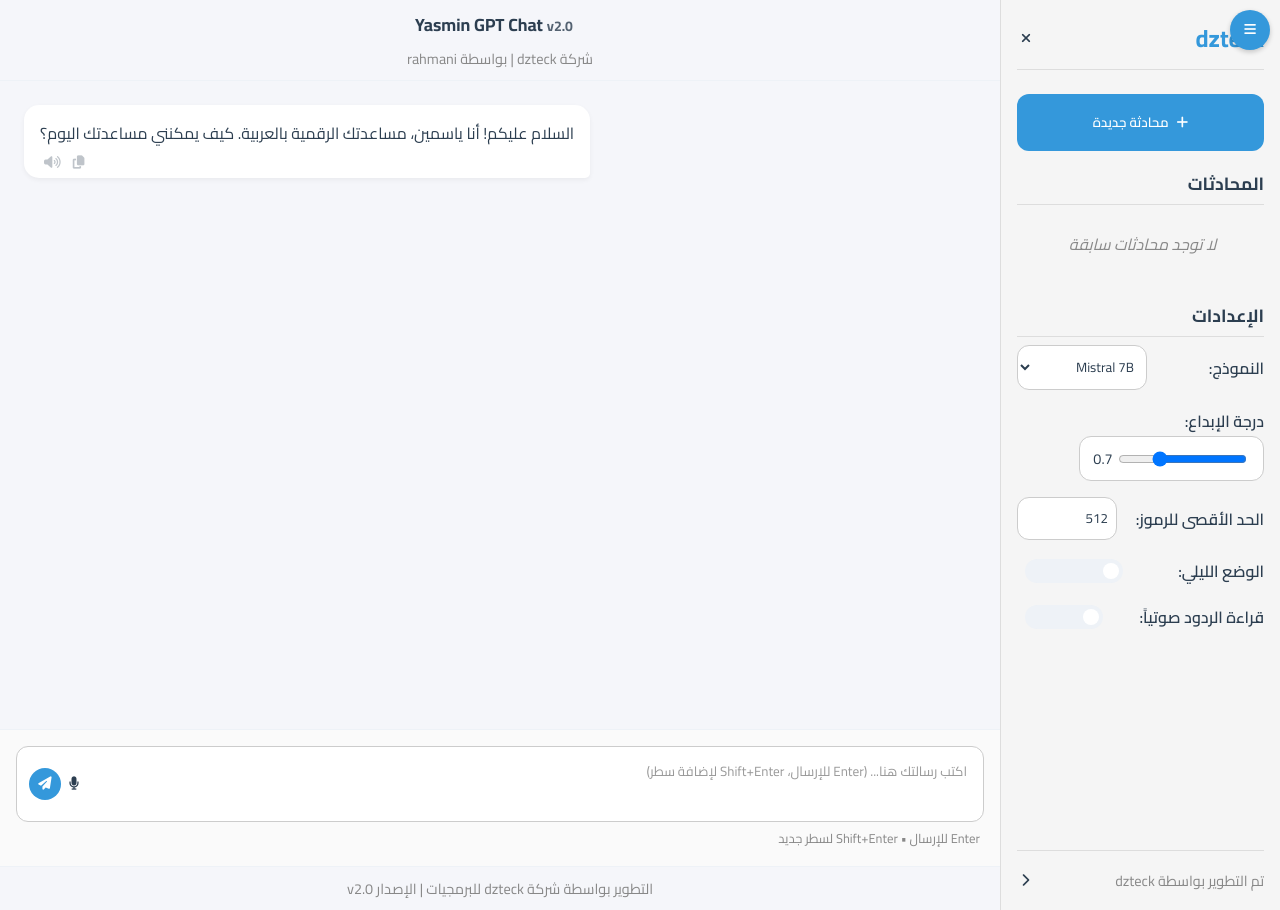
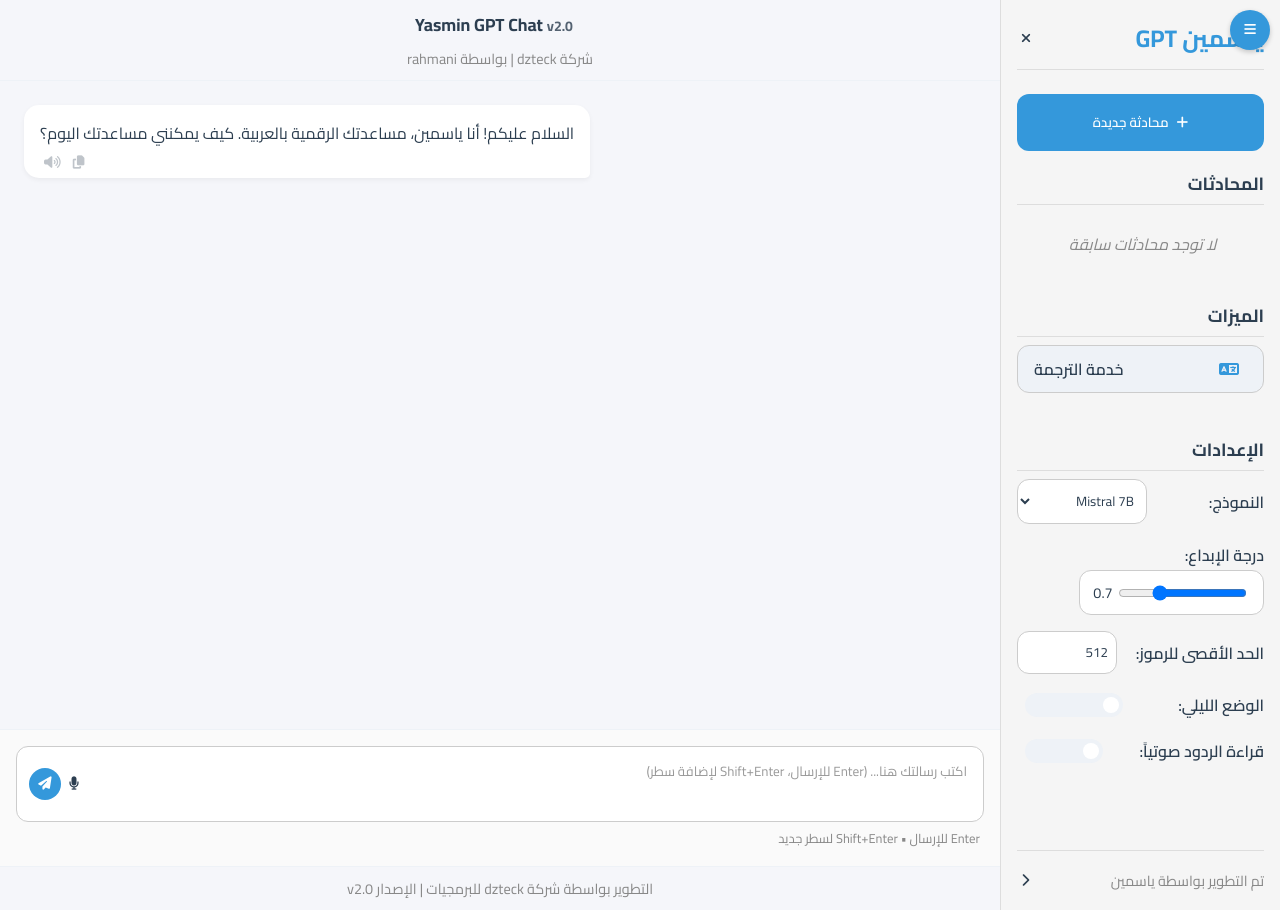
Before and after one commit to rabeh2/dzgpt, a Flask app: page / in a window 1280 px wide. Run offline with Flask 3, Linux system fonts and the light colour scheme; data that the repository does not hold is empty.

Commit message:
Add files via upload

```diff
--- a/templates/index.html
+++ b/templates/index.html
@@ -1,45 +1,71 @@
-
+<!DOCTYPE html>
 <html lang="ar" dir="rtl">
 <head>
     <meta charset="UTF-8">
     <meta name="viewport" content="width=device-width, initial-scale=1.0">
     <title>{{ app_title }}</title>
     <link rel="stylesheet" href="{{ url_for('static', filename='css/styles.css') }}">
+    <!-- Updated Font Awesome for potentially newer icons -->
     <link rel="stylesheet" href="https://cdnjs.cloudflare.com/ajax/libs/font-awesome/6.5.1/css/all.min.css" integrity="sha512-DTOQO9RWCH3ppGqcWaEA1BIZOC6xxalwEsw9c2QQeAIftl+Vegovlnee1c9QX4TctnWMn13TZye+giMm8e2LwA==" crossorigin="anonymous" referrerpolicy="no-referrer" />
+    <!-- Fonts for better Arabic support -->
     <link href="https://fonts.googleapis.com/css2?family=Cairo:wght@400;600;700&display=swap" rel="stylesheet">
     <link href="https://fonts.googleapis.com/css2?family=IBM+Plex+Sans+Arabic:wght@400;500;600&display=swap" rel="stylesheet">
 </head>
 <body>
+    <!-- Main Container -->
     <div class="app-container">
+        <!-- Sidebar for settings and conversations -->
         <div id="settings-sidebar">
              <div class="sidebar-header">
-                <h2>dzteck</h2>
+                 <h2>ياسمين GPT</h2>
+                 <!-- Close button for mobile, hidden on desktop -->
                  <button id="close-sidebar" class="icon-button close-button" title="إغلاق الشريط الجانبي">
                      <i class="fas fa-times"></i>
                  </button>
              </div>
 
+
+            <!-- New Conversation Button -->
             <button id="new-conversation" class="primary-button">
                 <i class="fas fa-plus"></i> محادثة جديدة
             </button>
 
+            <!-- Conversations List Section -->
             <div class="sidebar-section conversations-section">
                 <h3>المحادثات</h3>
                 <div id="conversations-list" class="conversations-container">
+                    <!-- Conversations will be listed here dynamically by app.js -->
                     <div class="empty-state">لا توجد محادثات سابقة</div>
                 </div>
             </div>
 
-            <!-- تم حذف قسم الميزات -->
+            <!-- Features Section -->
+            <div class="sidebar-section features-section">
+                <h3>الميزات</h3>
 
+                <!-- Translation Feature Example -->
+                <div class="feature-item">
+                    <a href="/translation" class="feature-link">
+                        <i class="fas fa-language"></i> خدمة الترجمة
+                    </a>
+                </div>
+                 <!-- Add other feature items here as needed -->
+                 <!-- Example: <div class="feature-item"><a href="/speech" class="feature-link"><i class="fas fa-microphone"></i> خدمة الصوت</a></div> -->
+            </div>
+
+            <!-- Settings Section -->
             <div class="sidebar-section settings-section">
                 <h3>الإعدادات</h3>
 
+                <!-- Model Selection -->
                 <div class="setting-item">
                     <label for="model-select">النموذج:</label>
-                    <select id="model-select"></select>
+                    <select id="model-select">
+                        <!-- Options will be loaded dynamically by app.js -->
+                    </select>
                 </div>
 
+                <!-- Temperature Control -->
                 <div class="setting-item">
                     <label for="temperature-slider">درجة الإبداع:</label>
                     <div class="slider-container">
@@ -48,11 +74,13 @@
                     </div>
                 </div>
 
+                <!-- Max Tokens -->
                 <div class="setting-item">
                     <label for="max-tokens-input">الحد الأقصى للرموز:</label>
                     <input type="number" id="max-tokens-input" value="512" min="50" max="4000" step="10">
                 </div>
 
+                <!-- Dark Mode Toggle -->
                 <div class="setting-item">
                     <label for="dark-mode-toggle">الوضع الليلي:</label>
                     <label class="switch">
@@ -61,6 +89,7 @@
                     </label>
                 </div>
 
+                <!-- Text-to-Speech Toggle -->
                 <div class="setting-item">
                     <label for="tts-toggle">قراءة الردود صوتياً:</label>
                     <label class="switch">
@@ -68,61 +97,108 @@
                         <span class="slider round"></span>
                     </label>
                 </div>
+                 <!-- Add other settings items here -->
             </div>
 
+            <!-- Sidebar Footer -->
             <div class="sidebar-footer">
-                <span>تم التطوير بواسطة dzteck</span>
+                <span>تم التطوير بواسطة ياسمين</span>
+                <!-- Toggle sidebar button (Desktop Only), hidden on mobile -->
                 <button id="toggle-sidebar" class="icon-button" title="إغلاق الشريط الجانبي">
                     <i class="fas fa-chevron-right"></i>
                 </button>
             </div>
-        </div>
+        </div> <!-- End #settings-sidebar -->
 
+        <!-- Overlay for mobile sidebar, hidden on desktop -->
         <div id="sidebar-overlay"></div>
 
+        <!-- Main Chat Area -->
         <div id="chat-container">
+            <!-- App Header -->
             <div class="chat-header">
                 <h2>{{ app_title }} <span class="version">v2.0</span></h2>
                 <p>شركة dzteck | بواسطة rahmani</p>
-            </div>
+            </div> <!-- End .chat-header -->
 
+            <!-- Offline Indicator -->
             <div id="offline-indicator">
                 <i class="fas fa-exclamation-triangle"></i>
                 أنت غير متصل بالإنترنت
+            </div> <!-- End #offline-indicator -->
+
+            <!-- Messages Container -->
+            <div id="messages">
+                <!-- Initial Welcome Message (added by app.js on load if no conversation) -->
+                <!-- Example structure of a message bubble: -->
+                <!--
+                <div class="message-bubble ai-bubble initial-welcome" data-message-id="[optional-db-id]">
+                    <p>السلام عليكم! أنا ياسمين، مساعدتك الرقمية بالعربية. كيف يمكنني مساعدتك اليوم؟</p>
+                    <div class="message-timestamp">10:30 ص</div>
+                    <div class="message-actions">
+                        <button class="copy-btn" title="نسخ الرد"><i class="fas fa-copy"></i></button>
+                         <button class="speak-btn" title="استماع إلى الرد"><i class="fas fa-volume-up"></i></button>
+                        <div class="vote-buttons">
+                            <button class="like-btn" title="أعجبني" data-vote-type="like"><i class="fas fa-thumbs-up"></i></button>
+                            <button class="dislike-btn" title="لم يعجبني" data-vote-type="dislike"><i class="fas fa-thumbs-down"></i></button>
                         </div>
+                    </div>
+                </div>
+                <div class="message-bubble user-bubble" data-message-id="[optional-db-id]">
+                    <p>مرحبا ياسمين، كيف حالك؟</p>
+                    <div class="message-timestamp">10:31 ص</div>
+                     <div class="message-actions">
+                         <button class="copy-btn" title="نسخ الرسالة"><i class="fas fa-copy"></i></button>
+                          // Vote buttons typically only for AI messages
+                    </div>
+                </div>
+                -->
 
-            <div id="messages"></div>
+            </div> <!-- End #messages -->
 
+            <!-- Regenerate Button (Positioned by app.js) -->
+             <!-- This button is created and moved by JS -->
+
+            <!-- Input Area -->
             <div id="input-area">
                 <div id="input-container">
                     <textarea id="message-input" placeholder="اكتب رسالتك هنا... (Enter للإرسال، Shift+Enter لإضافة سطر)"></textarea>
+                    <!-- Microphone Button (shown if STT supported) -->
                     <button id="mic-button" class="icon-button" title="إدخال صوتي">
                         <i class="fas fa-microphone"></i>
                     </button>
+                    <!-- Send Button -->
                     <button id="send-button" title="إرسال">
                         <i class="fas fa-paper-plane"></i>
                     </button>
-                </div>
+                </div> <!-- End #input-container -->
                 <div class="input-footer">
                     <span class="typing-hint">Enter للإرسال • Shift+Enter لسطر جديد</span>
+                    <!-- Mobile Settings Button (opens sidebar), hidden on desktop -->
                     <button id="mobile-settings" class="icon-button" title="الإعدادات">
                         <i class="fas fa-cog"></i>
                     </button>
-                </div>
-            </div>
+                </div> <!-- End .input-footer -->
+            </div> <!-- End #input-area -->
 
+            <!-- Global App Error Message Container -->
              <div id="app-error-message" class="app-error-message"></div>
 
+
+            <!-- App Footer -->
             <div class="chat-footer">
                 <p>التطوير بواسطة شركة dzteck للبرمجيات | الإصدار v2.0</p>
-            </div>
-        </div>
-    </div>
+            </div> <!-- End .chat-footer -->
 
+        </div> <!-- End #chat-container -->
+    </div> <!-- End .app-container -->
+
+    <!-- Mobile Menu Button (only visible on small screens, opens sidebar) -->
     <button id="mobile-menu" class="icon-button" title="فتح القائمة">
         <i class="fas fa-bars"></i>
     </button>
 
+    <!-- Confirmation Modal -->
     <div id="confirm-modal" class="modal">
         <div class="modal-content">
             <h3>تأكيد</h3>
@@ -132,8 +208,10 @@
                 <button id="confirm-ok" class="danger-button">تأكيد</button>
             </div>
         </div>
-    </div>
+    </div> <!-- End #confirm-modal -->
 
+    <!-- Script Tag -->
     <script src="{{ url_for('static', filename='js/app.js') }}"></script>
+
 </body>
 </html>
```
Lines whose indentation alone changed are shown as unchanged.
